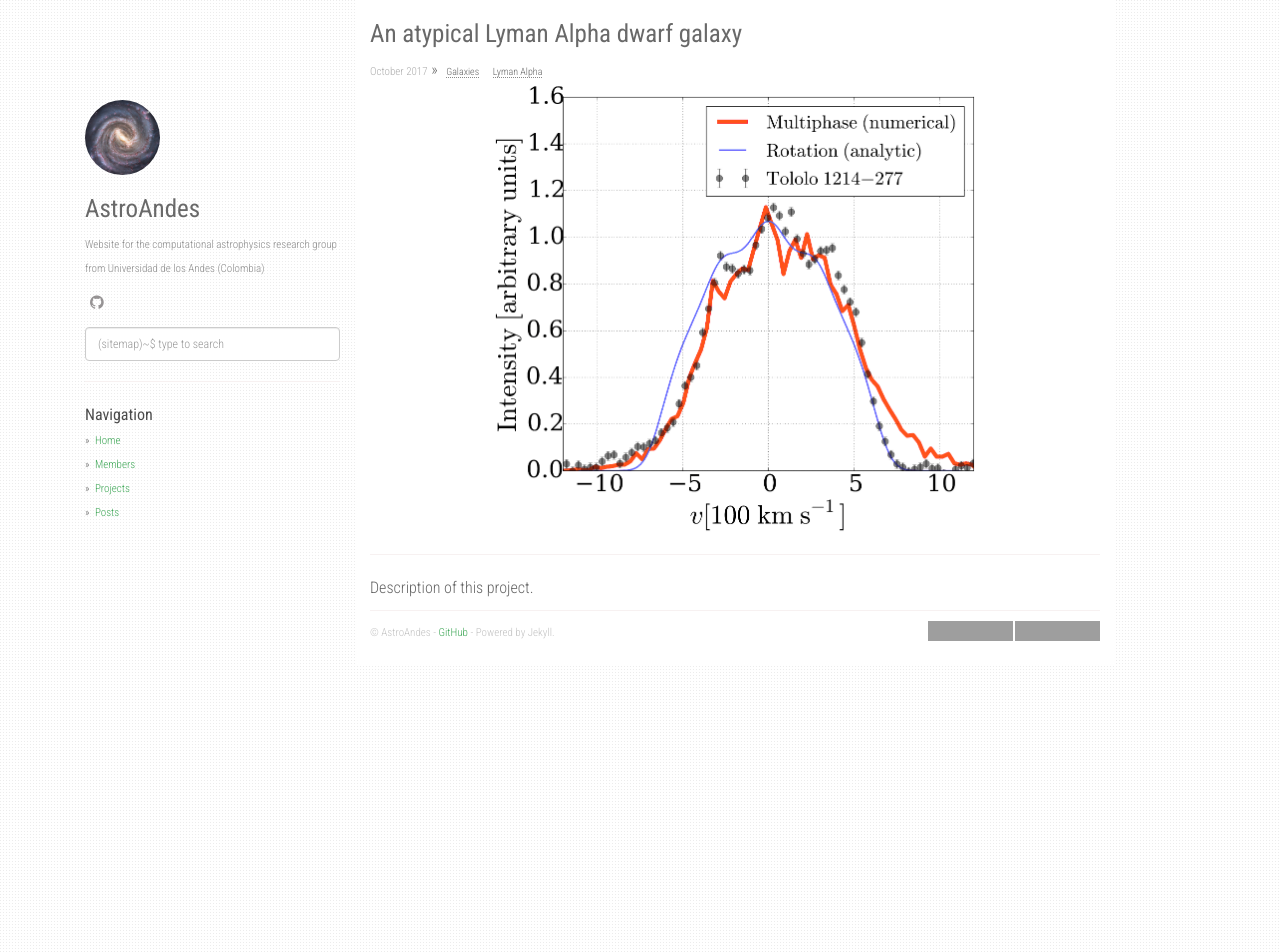
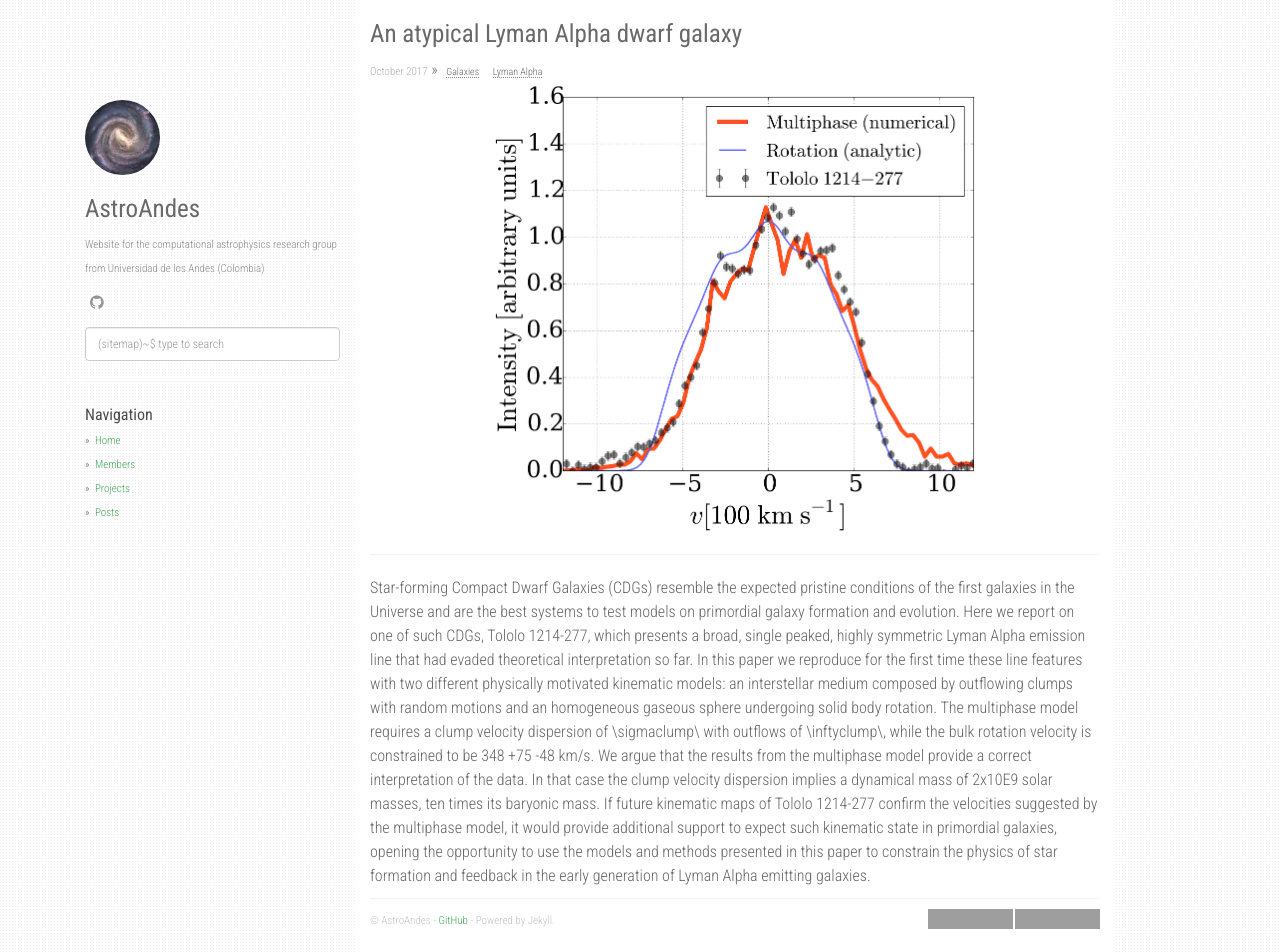
Before and after one commit to astroandes/astroandes.github.io, a Jekyll site: the page built from _project/lya_tololo.md, in a window 1280 px wide and 952 px high. Built offline with Jekyll 4.4.1, drawn with Linux system fonts in a browser that asks for light colours; nearby versions of some CDN libraries; grey boxes are pictures that could not be loaded.

Commit message:
updates in projects

```diff
--- a/_project/lya_tololo.md
+++ b/_project/lya_tololo.md
@@ -3,4 +3,22 @@ layout: project_single
 title:  "An atypical Lyman Alpha dwarf galaxy"
 slug: "lya_tololo"
 ---
-Description of this project.
+Star-forming Compact Dwarf Galaxies (CDGs) resemble the expected pristine
+conditions of the first galaxies in the Universe and are the best systems to
+test models on primordial galaxy formation and evolution. Here we report on one
+of such CDGs, Tololo 1214-277, which presents a broad, single peaked, highly
+symmetric Lyman Alpha emission line that had evaded theoretical interpretation
+so far. In this paper we reproduce for the first time these line features with
+two different physically motivated kinematic models: an interstellar medium
+composed by outflowing clumps with random motions and an homogeneous gaseous
+sphere undergoing solid body rotation. The multiphase model requires a clump
+velocity dispersion of \sigmaclump\ with outflows of \inftyclump\, while the
+bulk rotation velocity is constrained to be 348 +75 -48 km/s. We argue that the
+results from the multiphase model provide a correct interpretation of the data.
+In that case the clump velocity dispersion implies a dynamical mass of
+2x10E9 solar masses, ten times its baryonic mass. If future kinematic
+maps of Tololo 1214-277 confirm the velocities suggested by the multiphase model,
+it would provide additional support to expect such kinematic state in primordial
+galaxies, opening the opportunity to use the models and methods presented in this
+paper to constrain the physics of star formation and feedback in the early
+generation of Lyman Alpha emitting galaxies.
```
Also changed, not shown: _project/cw_antiskeleton.md (+1 -1 lines).
